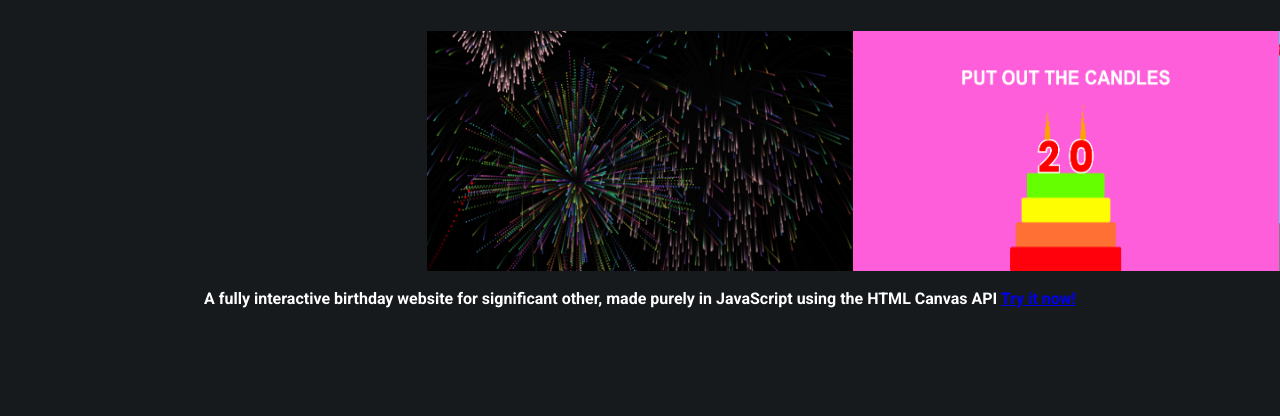
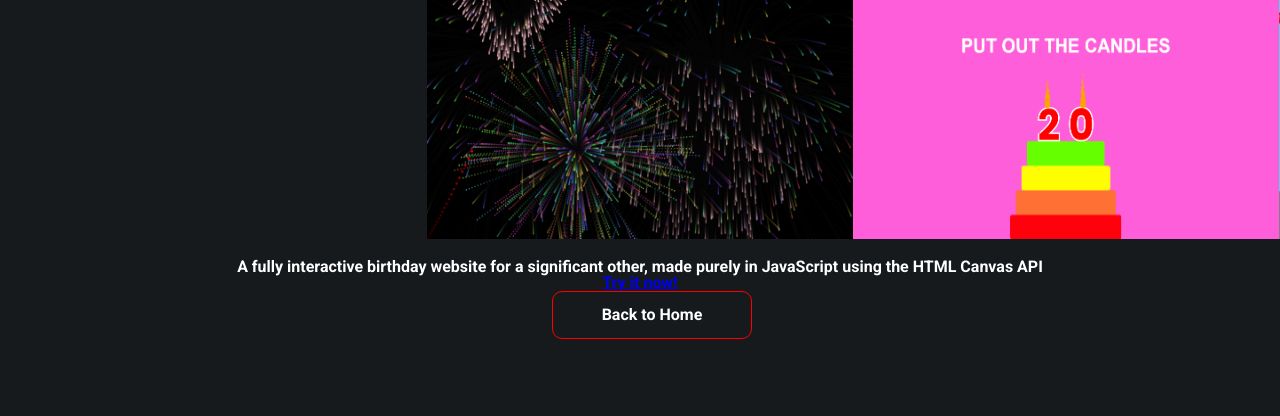
Before and after one commit to rashadaziz/theRblog, a Django app: page /about/ in a window 1280 px wide; the page is wider, and only the part inside the window is pictured. Shown: the part 4042-4458 px from the top of that part. Run offline with Django 3.2, Linux system fonts and the light colour scheme.

Commit message:
styling finishing touches

```diff
--- a/main/static/css/profile.css
+++ b/main/static/css/profile.css
@@ -28,8 +28,10 @@
     border-radius: 50%;
     overflow: hidden;
     object-fit: cover;
+    min-width: 250px;
+    min-height: 250px;
+    max-height: 250px;
     max-width: 250px;
-    max-height: 250px;
 }
 .image-row img {
     transform: translate(-35%, -25%);
@@ -144,6 +146,38 @@
 .caption:last-of-type {
     margin-top: 20px;
 }
+.register-button {
+    text-decoration: none;
+    color: white;
+    border: 1px solid red;
+    margin-left: 1.5rem;
+    border-radius: 10px;
+    padding: 15px;
+    box-sizing: border-box;
+    cursor: pointer;
+    position: relative;
+    z-index: 1;
+}
+
+.register-button::before {
+    content: "";
+    padding: 15px;
+    background-color: red;
+    z-index: -1;
+    position:absolute;
+    top: 0;
+    bottom: 0;
+    left: 50%;
+    right: 50%;
+    border-radius: 10px;
+    transition: 0.5s ease;
+    opacity: 0;
+}
+.register-button:hover::before {
+    left: 0;
+    right: 0;
+    opacity: 1;
+}
 @keyframes point-down {
     from {
         transform: translateY(0);
--- a/main/templates/my-profile.html
+++ b/main/templates/my-profile.html
@@ -158,15 +158,19 @@
       </h1>
     </div>
   </div>
-  <div style="margin-bottom: 0;" class="row">
+  <div style="margin-bottom: 0" class="row">
     <div class="image-field stack">
       <img src="{% static 'images/fireworks.png'%}" alt="" />
       <img src="{% static 'images/cake.png'%}" alt="" />
       <img src="{% static 'images/parade.png'%}" alt="" />
     </div>
-    <h1 class="caption">A fully interactive birthday website for significant other, made purely in JavaScript using the HTML Canvas API <a href="https://rashadaziz.github.io/shafa20bday/">Try it now!</a></h1>
+    <h1 style="display: flex; flex-direction: column; align-items: center;"class="caption">
+      A fully interactive birthday website for a significant other, made purely in
+      JavaScript using the HTML Canvas API
+      <a href="https://rashadaziz.github.io/shafa20bday/">Try it now!</a>
+      <a href="/" style="width: 200px;" class="register-button">Back to Home</a>
+    </h1>
   </div>
-
 </div>
 
 {% endblock %} {% block script %}
```
